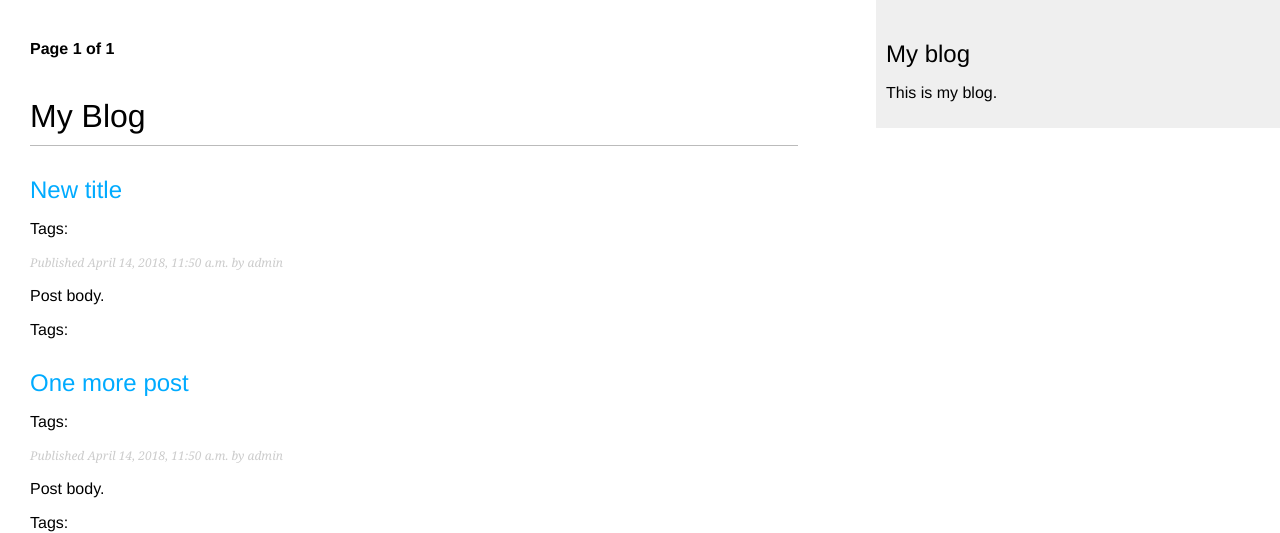
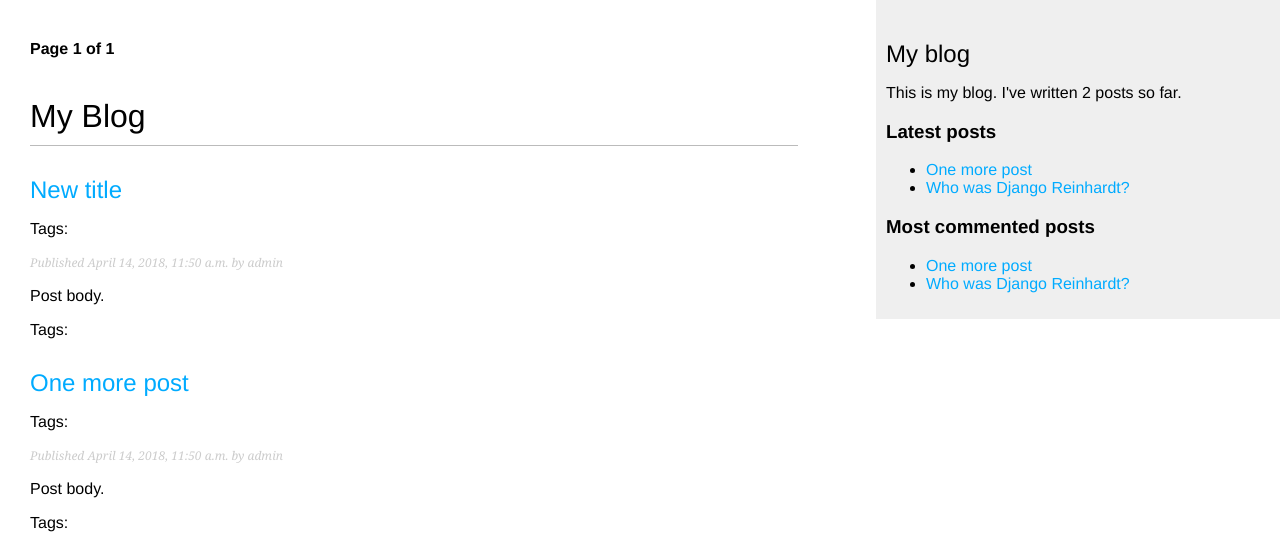
Before and after one commit to awesome-archive/web-related, a Django app: page /blog/ in a window 1280 px wide. Shown: the top 533 px of the page. Run offline with Django 3.2, Linux system fonts and the light colour scheme; data comes from the database, SQL or seed files in the repository; parts of the project's set-up code (start-up, migrations or seed data) failed here and were passed over.

Commit message:
Creating custom template tags

```diff
--- a/mysite/blog/templates/blog/base.html
+++ b/mysite/blog/templates/blog/base.html
@@ -1,3 +1,4 @@
+{% load blog_tags %}
 {% load staticfiles %}
 <!DOCTYPE html>
 <html lang="en">
@@ -12,7 +13,20 @@
     </div>
     <div id="sidebar">
         <h2>My blog</h2>
-        <p>This is my blog.</p>
+        <p>This is my blog. I've written {% total_posts %} posts so far.</p>
+
+        <h3>Latest posts</h3>
+        {% show_latest_posts 3 %}
+
+        <h3>Most commented posts</h3>
+        {% get_most_commented_posts as most_commented_posts %}
+        <ul>
+            {% for post in most_commented_posts %}
+                <li>
+                    <a href="{{ post.get_absolute_url }}">{{ post.title }}</a>
+                </li>
+            {% endfor %}
+        </ul>
     </div>
 </body>
 </html>
--- /dev/null
+++ b/mysite/blog/templates/blog/post/latest_posts.html
@@ -0,0 +1,7 @@
+<ul>
+    {% for post in latest_posts %}
+        <li>
+            <a href="{{ post.get_absolute_url }}">{{ post.title }}</a>
+        </li>
+    {% endfor %}
+</ul>
--- /dev/null
+++ b/mysite/blog/templatetags/blog_tags.py
@@ -0,0 +1,22 @@
+from django import template
+
+register = template.Library()
+
+from ..models import Post
+from django.db.models import Count
+
+
+@register.simple_tag
+def total_posts():
+    return Post.published_objects.count()
+
+
+@register.inclusion_tag('blog/post/latest_posts.html')
+def show_latest_posts(count=5):
+    latest_posts = Post.published_objects.order_by('-publish')[:count]
+    return {'latest_posts': latest_posts}
+
+
+@register.simple_tag
+def get_most_commented_posts(count=5):
+    return Post.published_objects.annotate(total_comments=Count('comments')).order_by('-total_comments')[:count]
```
Also changed, not shown: mysite/blog/templatetags/__init__.py (added).
